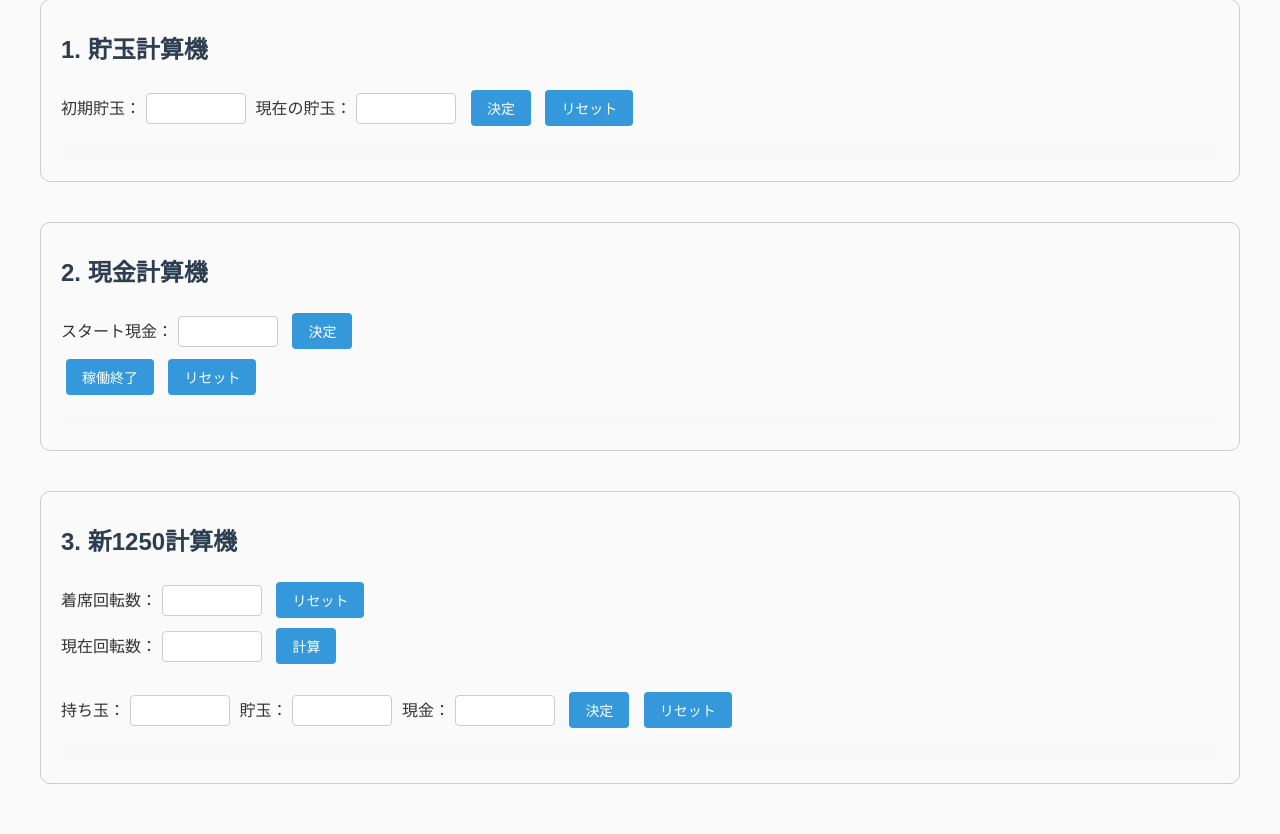
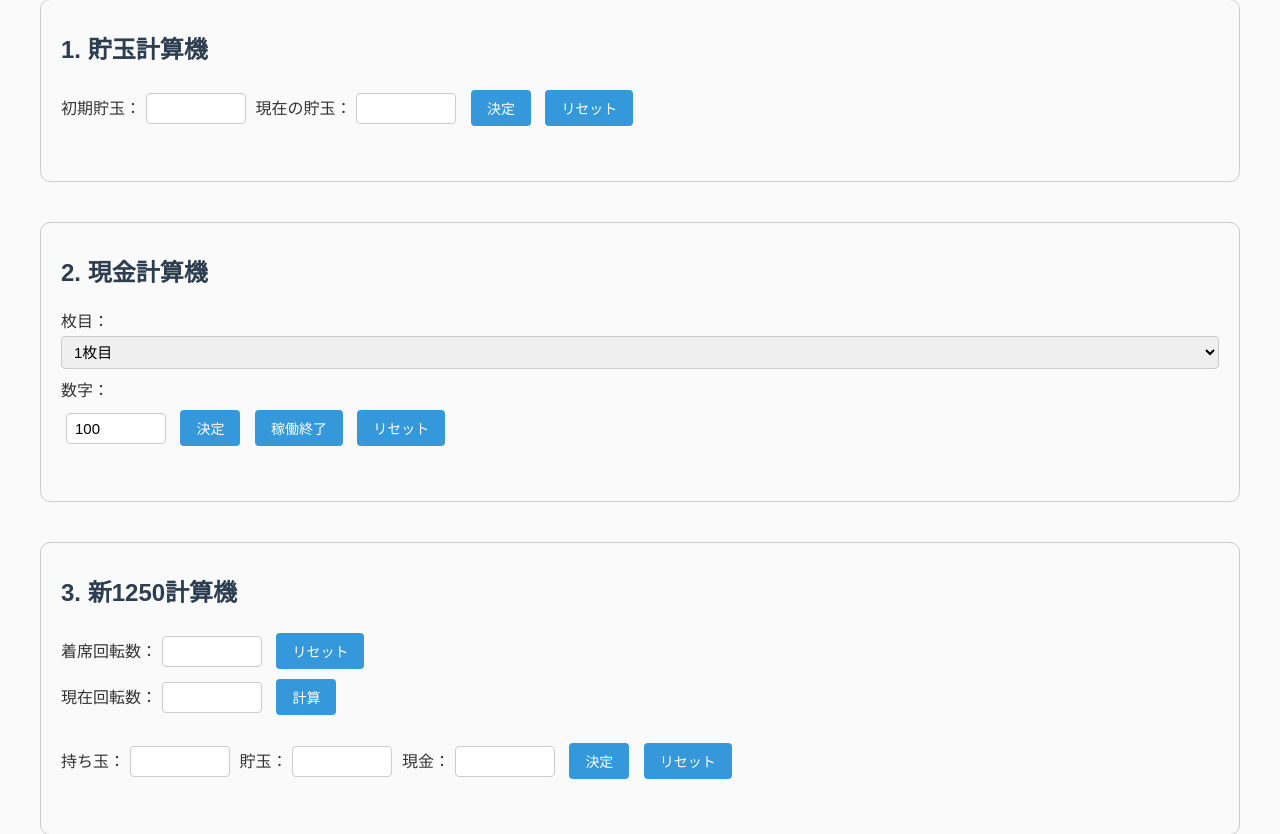
Before and after one commit to kurohige0812/pachi-calc-v2, a Flask app: page / in a window 1280 px wide. Shown: the part 41-875 px from the top of the page. Before the commit the page ends 825 px from the top, so only its background shows below. Run offline with Flask 3, Linux system fonts and the light colour scheme.

Commit message:
現金計算機更新

```diff
--- a/templates/index.html
+++ b/templates/index.html
@@ -23,14 +23,23 @@
     <div class="result" id="tama-result"></div>
   </div>
 
-  <div class="section" id="cash-section">
-    <h2>2. 現金計算機</h2>
-    スタート現金：<input type="number" id="cash-start"> <button onclick="startCash()">決定</button>
-    <div id="cash-entries"></div>
-    <button onclick="endCash()">稼働終了</button>
-    <button onclick="resetCash()">リセット</button>
-    <div class="result" id="cash-result"></div>
-  </div>
+ <div class="section" id="cash-section">
+  <h2>2. 現金計算機</h2>
+  <label>枚目：</label>
+  <select id="bill-number">
+    {% for i in range(1, 31) %}
+      <option value="{{ i }}">{{ i }}枚目</option>
+    {% endfor %}
+  </select>
+  <label>数字：</label>
+  <input type="number" id="cash-value" min="0" max="100" value="100">
+  <button onclick="addCashEntry()">決定</button>
+  <button onclick="endCash()">稼働終了</button>
+  <button onclick="resetCash()">リセット</button>
+  <div class="result" id="cash-log"></div>
+</div>
+
+
 
   <div class="section" id="calc1250-section">
     <h2>3. 新1250計算機</h2>
@@ -60,36 +69,47 @@ function resetTama() {
 }
 
 // 2. 現金
-let cashLog = [], total = 0;
-function startCash() {
-  let val = parseInt($('#cash-start').val());
-  if (isNaN(val)) return;
-  $('#cash-entries').empty();
-  cashLog = [];
-  for (let i = 1; i <= val; i++) {
-    let cashVal = 100 - (i - 1) * 5;
-    if (cashVal < 5) cashVal = 5;
-    $('<div>').text(`${i}枚目: ${cashVal} →`).appendTo('#cash-entries');
-    cashLog.push(cashVal);
+let cashEntries = [];
+let cashTotal = 0;
+
+function addCashEntry() {
+  const bill = parseInt(document.getElementById("bill-number").value);
+  const val = parseInt(document.getElementById("cash-value").value);
+
+  if (isNaN(bill) || isNaN(val)) return;
+
+  let used = (bill - 1) * 10000 + (100 - val) * 100;
+  cashEntries.push({ bill, val, used });
+  updateCashLog();
+}
+
+function updateCashLog() {
+  let log = "";
+  cashTotal = 0;
+  for (let i = 0; i < cashEntries.length; i++) {
+    const e = cashEntries[i];
+    log += `${e.bill}枚目 (${e.val}) → 使用金額：${e.used.toLocaleString()}円\n`;
+    cashTotal += e.used;
   }
-  total = cashLog.reduce((a, b) => a + b, 0);
-  $('#cash-result').html(`稼働使用現金 ${total} 円`).css('cursor', 'pointer').click(() => navigator.clipboard.writeText(`${total}`));
+  document.getElementById("cash-log").textContent = log;
 }
+
 function endCash() {
-  let str = '';
-  for (let i = 0; i < cashLog.length; i++) {
-    str += `${i + 1}台目使用金額 ${cashLog[i]}円\n`;
+  let result = "";
+  for (let i = 0; i < cashEntries.length; i++) {
+    result += `${i + 1}台目使用金額：${cashEntries[i].used.toLocaleString()}円\n`;
   }
-  str += `合計 ${total}円`;
-  $('#cash-result').text(str).css('cursor', 'pointer').click(() => navigator.clipboard.writeText(str));
+  result += `稼働使用合計金額：${cashTotal.toLocaleString()}円`;
+  document.getElementById("cash-log").textContent = result;
+  navigator.clipboard.writeText(result);
 }
+
 function resetCash() {
-  $('#cash-start').val('');
-  $('#cash-entries').empty();
-  $('#cash-result').text('');
-  cashLog = [];
-  total = 0;
+  cashEntries = [];
+  cashTotal = 0;
+  document.getElementById("cash-log").textContent = "";
 }
+
 
 // 3. 着席回転数
 function resetSpin() {
```
